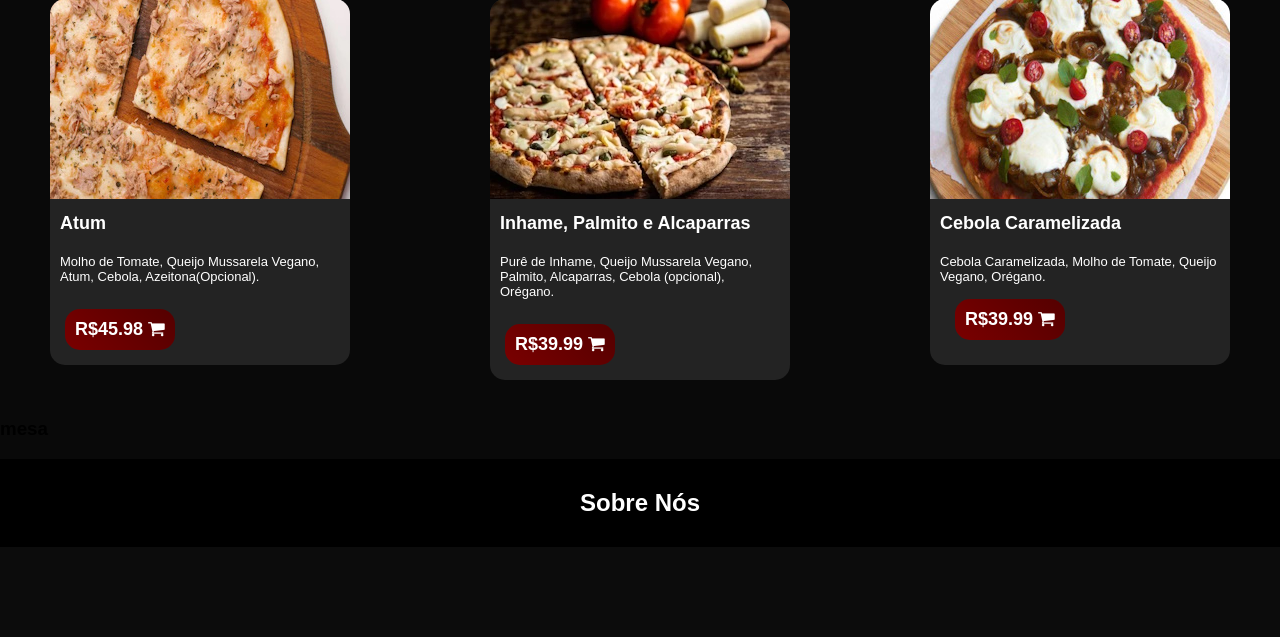
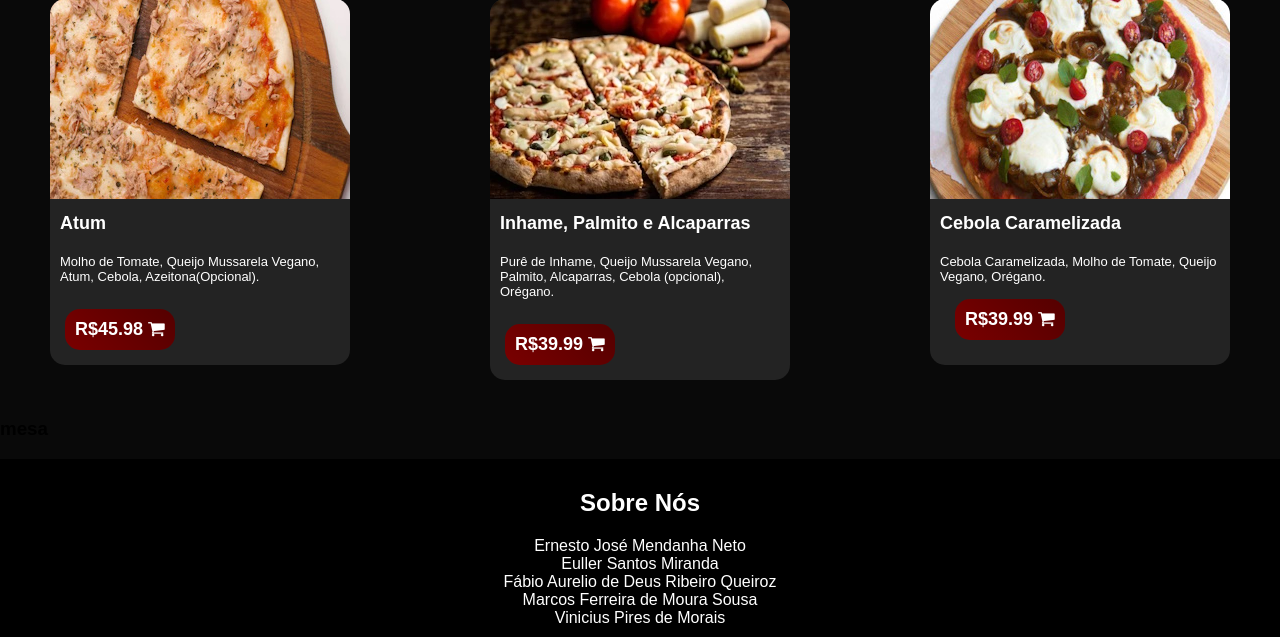
Before and after one commit to fabioqueiroz1415/ihcmenu, a Flask app: page / in a window 1280 px wide. Shown: the part 1721-2358 px from the top of the page. Before the commit the page ends 2232 px from the top, so only its background shows below. Run offline with Flask 3, Linux system fonts and the light colour scheme.

Commit message:
Update index.html

```diff
--- a/templates/index.html
+++ b/templates/index.html
@@ -72,6 +72,11 @@
             <h3>mesa {{id_mesa}}</h3>
             <div class="foot">
                 <h2><center>Sobre Nós</center></h2>
+                <center>Ernesto José Mendanha Neto</center>
+                <center>Euller Santos Miranda</center>
+                <center>Fábio Aurelio de Deus Ribeiro Queiroz</center>
+                <center>Marcos Ferreira de Moura Sousa</center>
+                <center>Vinicius Pires de Morais</center>
             </div>
         </div>
         <script>
```
